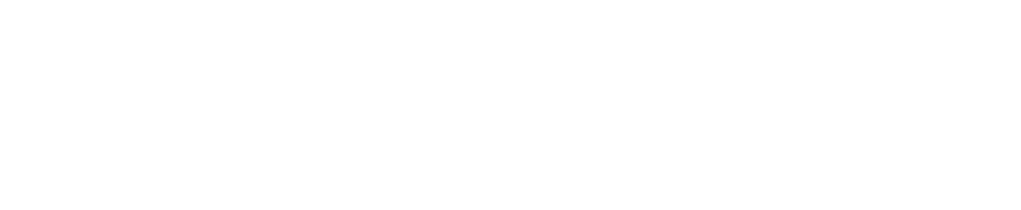
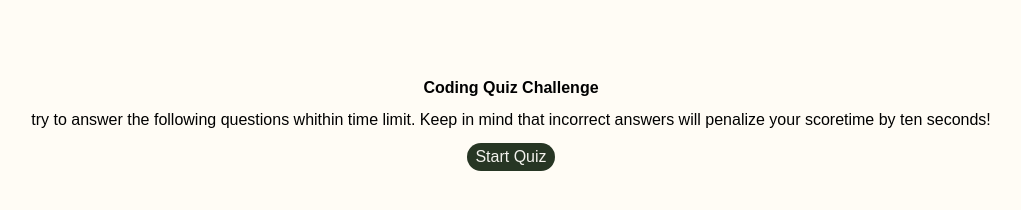
Before and after one commit to allisonnault/Code-Quiz-04, a plain HTML site: page index.html in a window 1280 px wide. Shown: the whole page, without its empty margins (129-1150 px from the left). Drawn offline with Linux system fonts and the light colour scheme.

Commit message:
modified css

```diff
--- a/assets/CSS/style.css
+++ b/assets/CSS/style.css
@@ -0,0 +1,45 @@
+:root {
+    --green: #4f6c61;
+    --dark: #273624;
+    --background: #fffcf5;
+    --accent: #f4f3ee;
+}
+
+* {
+    background-color: var(--background);
+}
+.wrapper {
+    padding-top: 30px;
+    padding-left: 20px;
+    padding-right: 20px;
+}
+
+header {
+    text-align: center;
+    padding: 0 50px;
+    padding-top: 50px;
+}
+
+h1 {
+    display: block;
+    font-weight: bold;
+}
+
+.card-footer {
+    margin: auto;
+    display: flex;
+    justify-content: center;
+}
+
+
+
+.btn {
+border: none;
+  background-color: var(--dark);
+  border-radius: 15px;
+  color: var(--accent);
+  display: inline-block;
+  text-align: center;
+  padding: 5px 8px;
+  margin-top: 15px;
+}
--- a/index.html
+++ b/index.html
@@ -8,7 +8,21 @@
     <link rel="stylesheet" href="./assets/CSS/style.css">
     <title>Code Quiz</title>
 </head>
+
 <body>
+    <section class="wrapper">
+        <header>
+            <h1 id="promt">
+                Coding Quiz Challenge
+            </h1><br>
+            <p>try to answer the following questions whithin time limit. Keep in mind that incorrect answers will penalize your scoretime by ten seconds!</p>
+        </header>
+        <div class="card-body">
+            <div class="card-footer">
+                <button id="start" class="btn">Start Quiz</button>
+            </div>
+        </div>
+    </section>
 <script src="./assets/script.js"></script>
 </body>
 </html>
```
